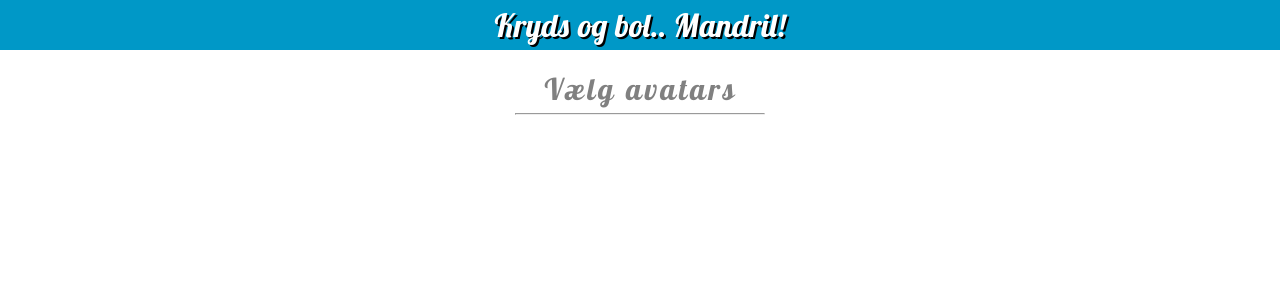
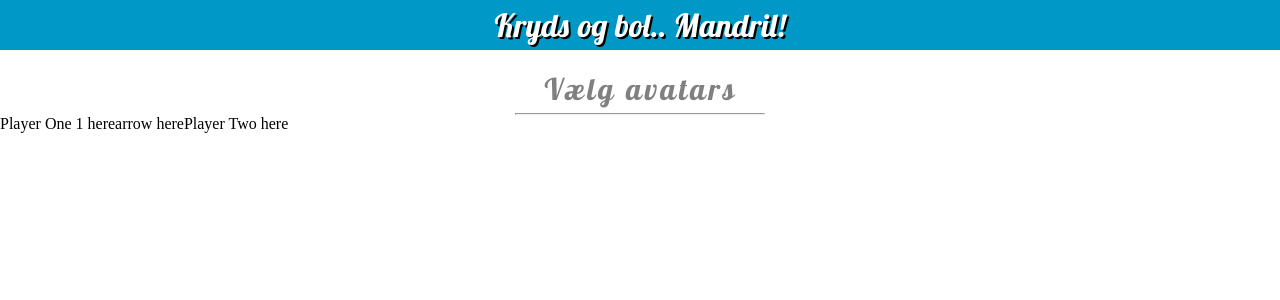
Before and after one commit to jbakchr/tic-tac-toe-mandril, a React (Vite) app: page /game-setup in a window 1280 px wide. Shown: the top 300 px of the page. Built offline with nearby package versions, Linux system fonts and the light colour scheme.

Commit message:
Added initial elements avatar selection section

```diff
--- a/src/pages/GameSetupPage.jsx
+++ b/src/pages/GameSetupPage.jsx
@@ -11,6 +11,11 @@ export const GameSetupPage = () => {
       <div style={{ flexGrow: 1 }}>
         <GameSetupHeader />
         <Divider />
+        <div style={{ display: "flex" }}>
+          <p>Player One 1 here</p>
+          <p>arrow here</p>
+          <p>Player Two here</p>
+        </div>
       </div>
     </MainLayout>
   );
```
